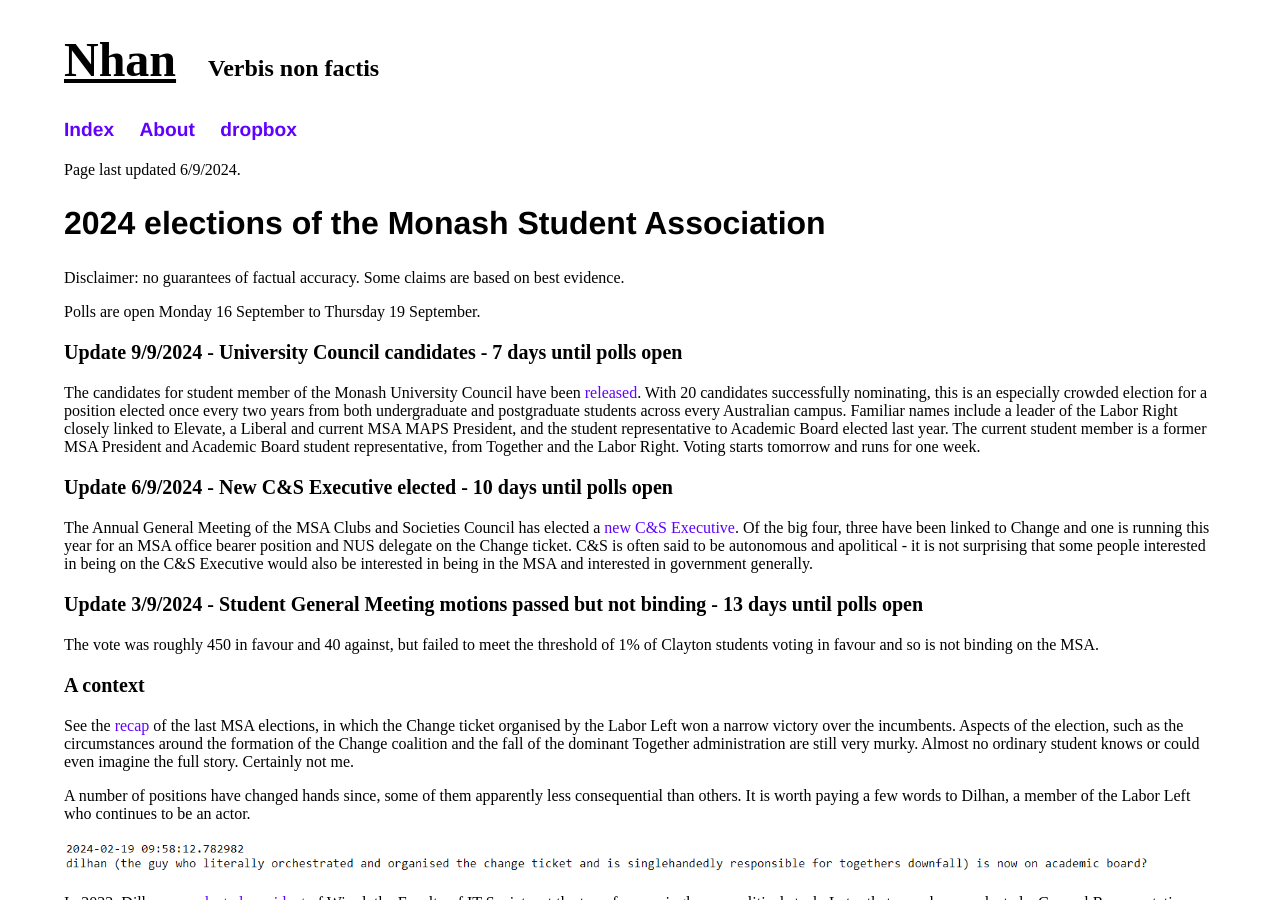
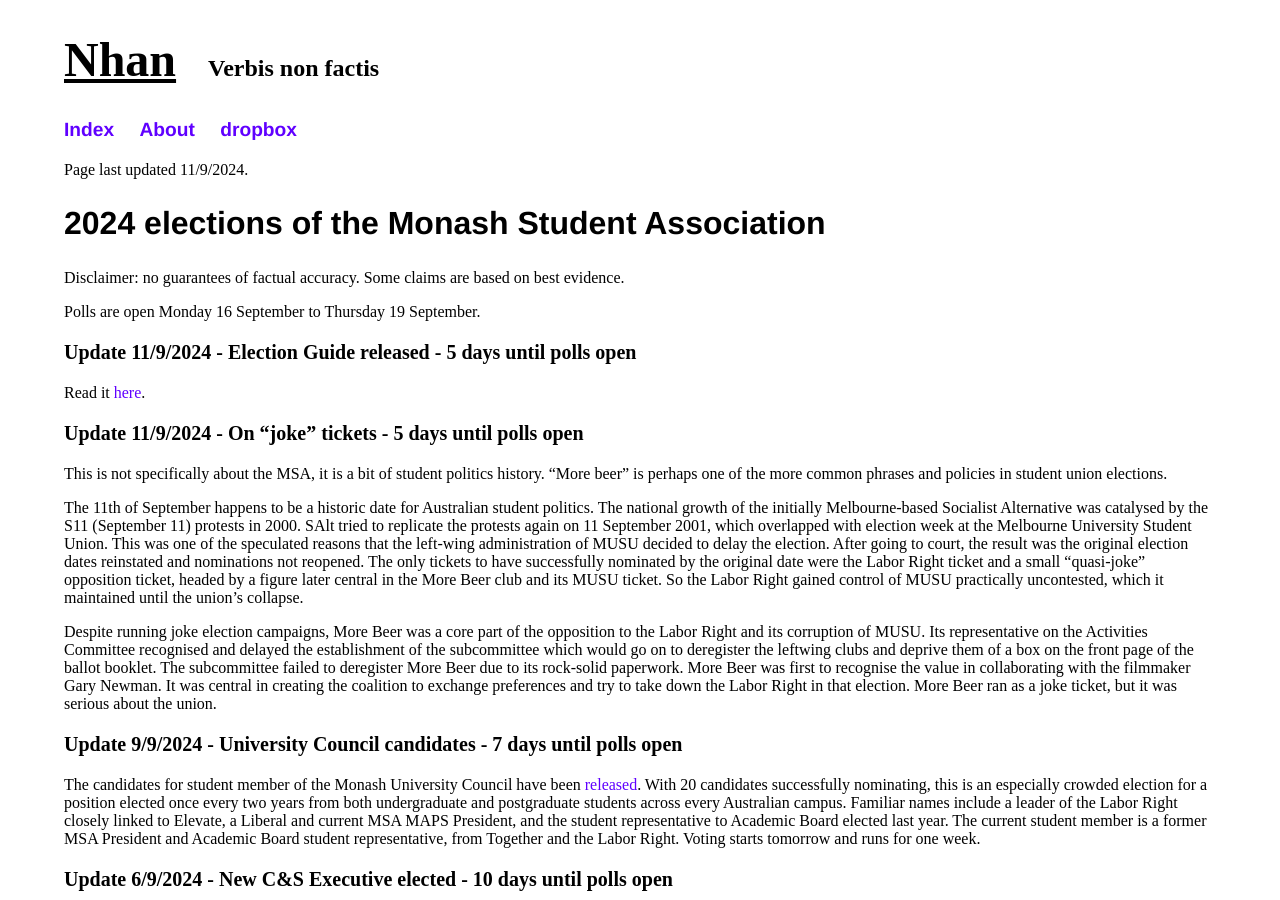
Before and after one commit to nhtnhanbn/nhtnhanbn.github.io, a Jekyll site: the page built from monash/msa24.md, in a window 1280 px wide and 900 px high. Built offline with Jekyll 4.4.1, drawn with Linux system fonts in a browser that asks for light colours.

Commit message:
Update msa24

```diff
--- a/monash/msa24.md
+++ b/monash/msa24.md
@@ -3,13 +3,25 @@
 title: 2024 Monash Student Association elections
 ---
 
-Page last updated 6/9/2024.
+Page last updated 11/9/2024.
 
 ## 2024 elections of the Monash Student Association
 
 Disclaimer: no guarantees of factual accuracy. Some claims are based on best evidence.
 
 Polls are open Monday 16 September to Thursday 19 September.
+
+### Update 11/9/2024 - Election Guide released - 5 days until polls open
+
+Read it [here](https://www.yumpu.com/en/document/view/68800046/msa-election-guide-2024).
+
+### Update 11/9/2024 - On "joke" tickets - 5 days until polls open
+
+This is not specifically about the MSA, it is a bit of student politics history. "More beer" is perhaps one of the more common phrases and policies in student union elections.
+
+The 11th of September happens to be a historic date for Australian student politics. The national growth of the initially Melbourne-based Socialist Alternative was catalysed by the S11 (September 11) protests in 2000. SAlt tried to replicate the protests again on 11 September 2001, which overlapped with election week at the Melbourne University Student Union. This was one of the speculated reasons that the left-wing administration of MUSU decided to delay the election. After going to court, the result was the original election dates reinstated and nominations not reopened. The only tickets to have successfully nominated by the original date were the Labor Right ticket and a small "quasi-joke" opposition ticket, headed by a figure later central in the More Beer club and its MUSU ticket. So the Labor Right gained control of MUSU practically uncontested, which it maintained until the union's collapse.
+
+Despite running joke election campaigns, More Beer was a core part of the opposition to the Labor Right and its corruption of MUSU. Its representative on the Activities Committee recognised and delayed the establishment of the subcommittee which would go on to deregister the leftwing clubs and deprive them of a box on the front page of the ballot booklet. The subcommittee failed to deregister More Beer due to its rock-solid paperwork. More Beer was first to recognise the value in collaborating with the filmmaker Gary Newman. It was central in creating the coalition to exchange preferences and try to take down the Labor Right in that election. More Beer ran as a joke ticket, but it was serious about the union.
 
 ### Update 9/9/2024 - University Council candidates - 7 days until polls open
 
```
Also changed, not shown: _repository/monash.md (+1 -1 lines).
